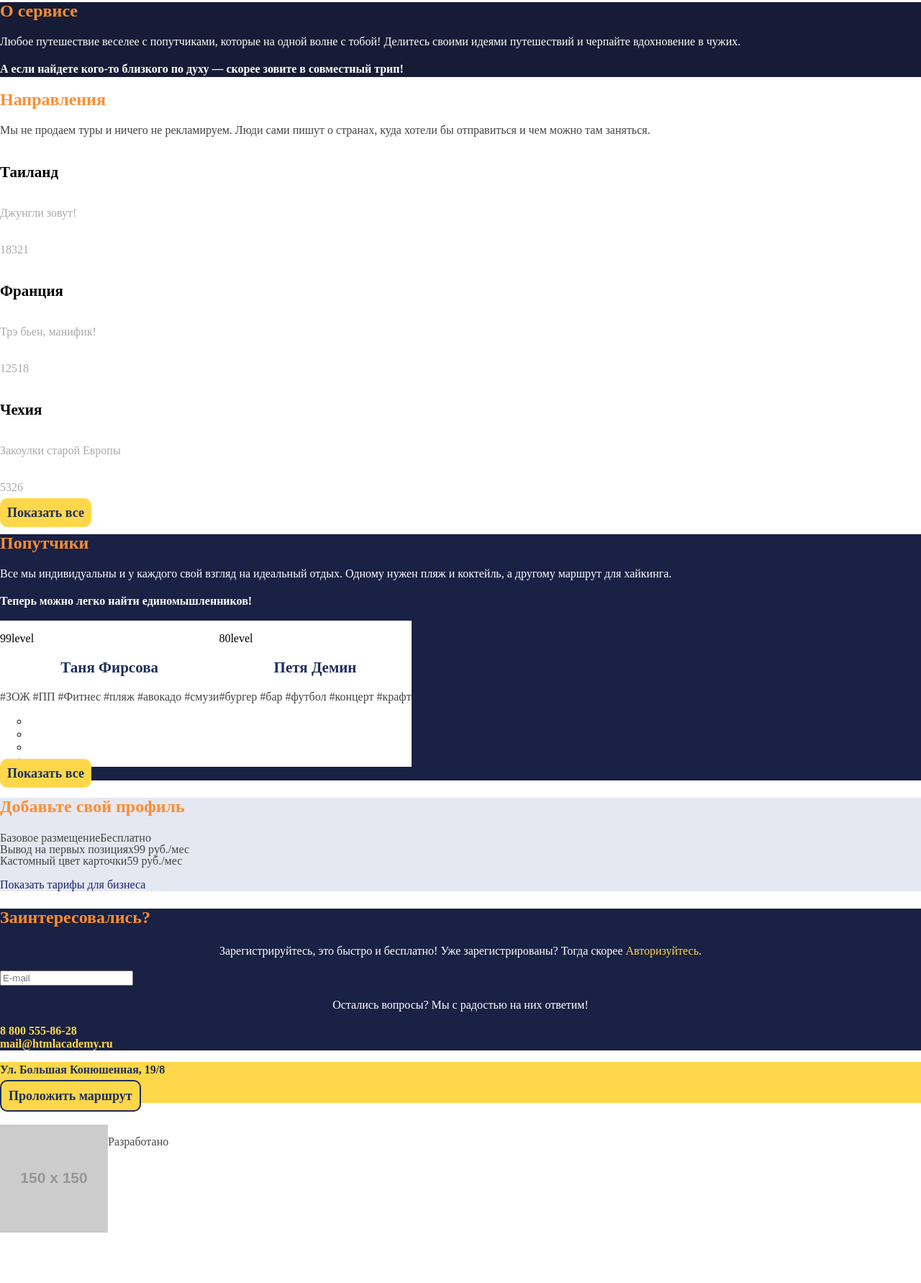
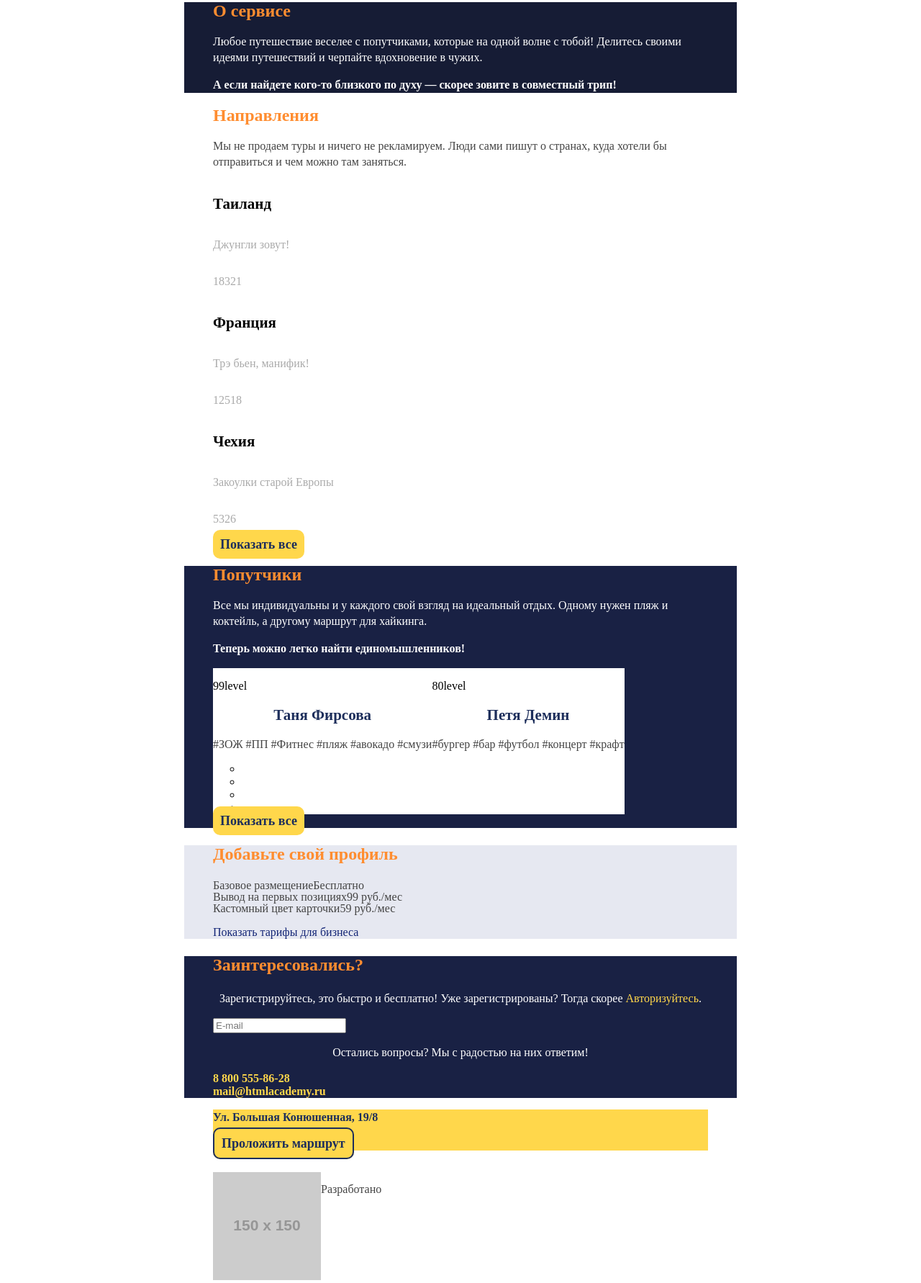
Before and after one commit to RomanenkoRuslan/1416651-pognali-22, a website: page source/index.html in a window 1280 px wide. Shown: the part 696-2478 px from the top of the page at 72% size. Before the commit the page ends 2412 px from the top, so only its background shows below. Drawn offline with nearby package versions, Linux system fonts and the light colour scheme; files that its build step writes are made by us from their sources; placeholder pictures from the web are drawn by us.

Commit message:
Исправил ошибку

```diff
--- a/source/index.html
+++ b/source/index.html
@@ -7,7 +7,7 @@
     <link rel="stylesheet" href="css/style.css">
   </head>
   <body class="page__body">
-    <header class="page-header">
+    <header class="page-header center">
       <a class="page-header__logo">
         <img src="https://via.placeholder.com/150x150" alt="Логотип сайта">
       </a>
@@ -57,7 +57,7 @@
     </header>
     <main class="page-main">
       <h1 class="visually-hidden">Сайт о путешествии с попутчиками</h1>
-      <section class="promo">
+      <section class="promo center">
         <h2 class="visually-hidden">Советы для путешественников</h2>
         <blockquote class="promo__blockquote">
           «Лучшее приложение, что я видел в жизни!»
@@ -72,7 +72,7 @@
           <li class="promo__advice">Путешествуйте вместе!</li>
         </ol>
       </section>
-      <section class="about-service">
+      <section class="about-service center">
         <h2 class="about-service__title">О сервисе</h2>
         <p class="about-service__text">
           Любое путешествие веселее с попутчиками,
@@ -83,7 +83,7 @@
           А если найдете кого-то близкого по духу — скорее зовите в совместный трип!
         </p>
       </section>
-      <section class="direction">
+      <section class="direction center">
         <div class="direction__description">
           <h2 class="direction__title">Направления</h2>
           <p class="direction__text section-text">
@@ -110,7 +110,7 @@
         </ul>
         <a href="#" class="direction__more button-index">Показать все</a>
       </section>
-      <section class="fellow-travelers">
+      <section class="fellow-travelers center">
         <div class="fellow-travelers__description">
           <h2 class="fellow-travelers__title">Попутчики</h2>
           <p class="fellow-travelers__text">
@@ -176,7 +176,7 @@
         </ul>
         <a href="#" class="fellow-travelers__more button-index">Показать все</a>
       </section>
-      <section class="add-profile">
+      <section class="add-profile center">
         <h2 class="visually-hidden">Добавления профиля</h2>
         <p class="add-profile__text">Добавьте свой профиль</p>
         <dl class="add-profile__tariffs">
@@ -195,7 +195,7 @@
         </dl>
         <a href="#" class="add-profile__business">Показать тарифы для бизнеса</a>
       </section>
-      <section class="feedback">
+      <section class="feedback center">
         <h2 class="visually-hidden">Обратная связь</h2>
         <h3 class="feedback__title">Заинтересовались?</h3>
         <p class="feedback__text">
@@ -220,7 +220,7 @@
           </li>
         </ul>
       </section>
-      <section class="address">
+      <section class="address center">
         <h2 class="visually-hidden">Наш адрес</h2>
         <div class="address__area">
           <h3 class="address__title">Ул. Большая Конюшенная, 19/8</h3>
@@ -230,7 +230,7 @@
         </div>
       </section>
     </main>
-    <footer class="page-footer">
+    <footer class="page-footer center">
       <a class="page-footer__logo">
         <img src="https://via.placeholder.com/150x150" alt="Логотип сайта">
       </a>
```
